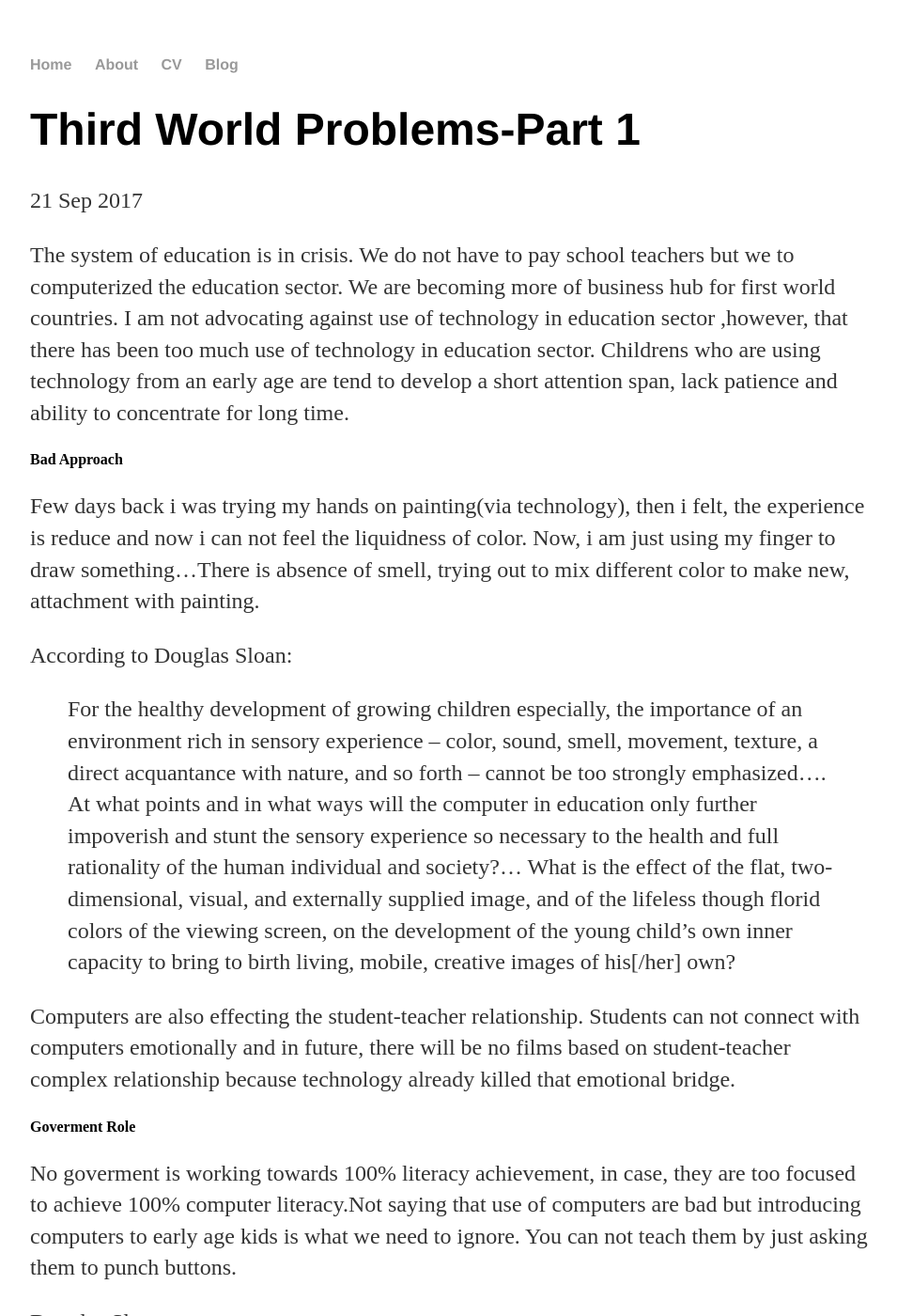
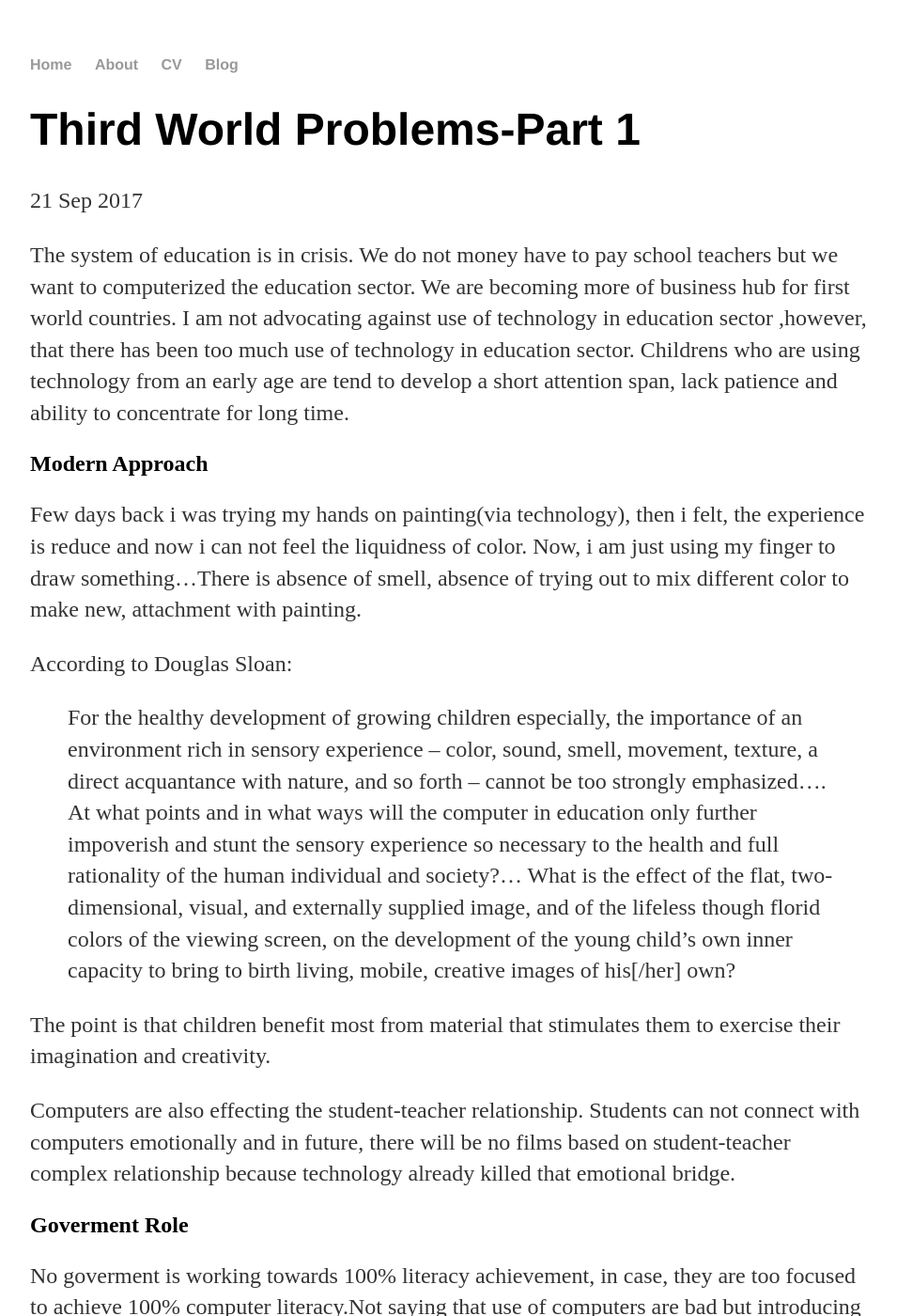
Before and after one commit to summii/summii.github.io, a Jekyll site: the page built from _posts/2017-09-21-third-world-problems.md, in a window 1280 px wide and 1400 px high. Shown: the whole window at 94% size, without its empty margins (160-1115 px from the left). Built offline with Jekyll 4.4.1, drawn with Linux system fonts in a browser that asks for light colours.

Commit message:
Update 2017-09-21-third-world-problems.md

```diff
--- a/_posts/2017-09-21-third-world-problems.md
+++ b/_posts/2017-09-21-third-world-problems.md
@@ -3,15 +3,15 @@ layout: post
 title: "Third World Problems-Part 1"
 date: 2017-09-21
 ---
-The system of education is in crisis. We do not have to pay school teachers but we to computerized the education sector.
+The system of education is in crisis. We do not money have to pay school teachers but we want to computerized the education sector.
 We are becoming more of business hub for first world countries. I am not advocating against use of technology in education sector
 ,however, that there has been too much use of technology in education sector. Childrens who are using technology from an early age
 are tend to develop a short attention span, lack patience and ability to concentrate for long time.
 
-#### Bad Approach
+## Modern Approach
 
 Few days back i was trying my hands on painting(via technology), then i felt, the experience is reduce and now i can not feel
-the liquidness of color. Now, i am just using my finger to draw something...There is absence of smell, trying out to mix different
+the liquidness of color. Now, i am just using my finger to draw something...There is absence of smell, absence of trying out to mix different
 color to make new, attachment with painting.
 
 According to Douglas Sloan:
@@ -23,9 +23,11 @@ health and full rationality of the human individual and society?... What is the
 externally supplied image, and of the lifeless though florid colors of the viewing screen, on the development of the young child's
 own inner capacity to bring to birth living, mobile, creative images of his[/her] own?
 
+The point is that children benefit most from material that stimulates them to exercise their imagination and creativity.
+
 Computers are also effecting the student-teacher relationship. Students can not connect with computers emotionally and in future, there will be no films based on student-teacher complex relationship because technology already killed that emotional bridge.
 
-#### Goverment Role
+## Goverment Role
 
 No goverment is working towards 100% literacy achievement, in case, they are too focused to achieve 100% computer literacy.Not
 saying that use of computers are bad but introducing computers to early age kids is what we need to ignore. You can not teach them by just asking them to punch buttons.
```
